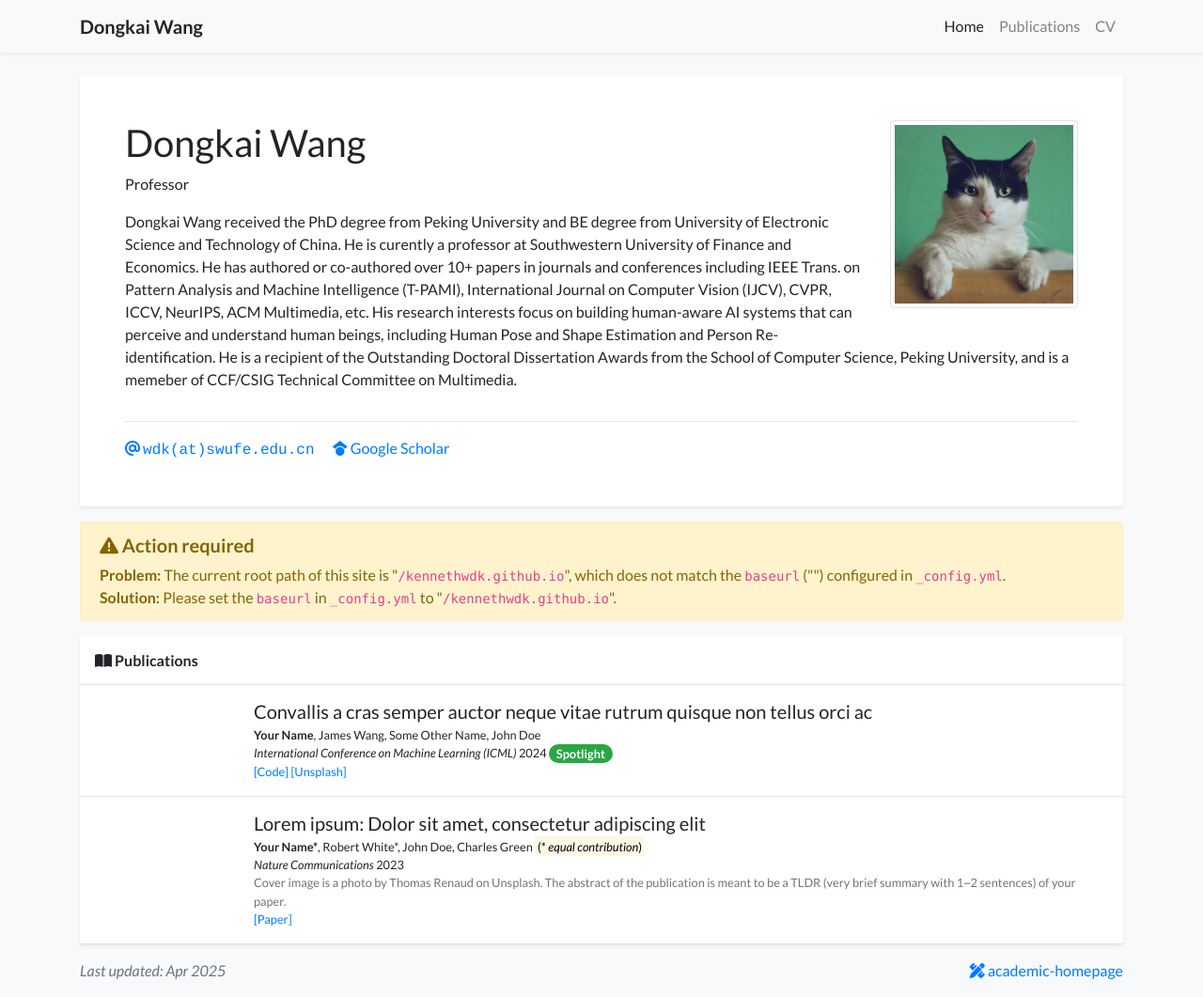
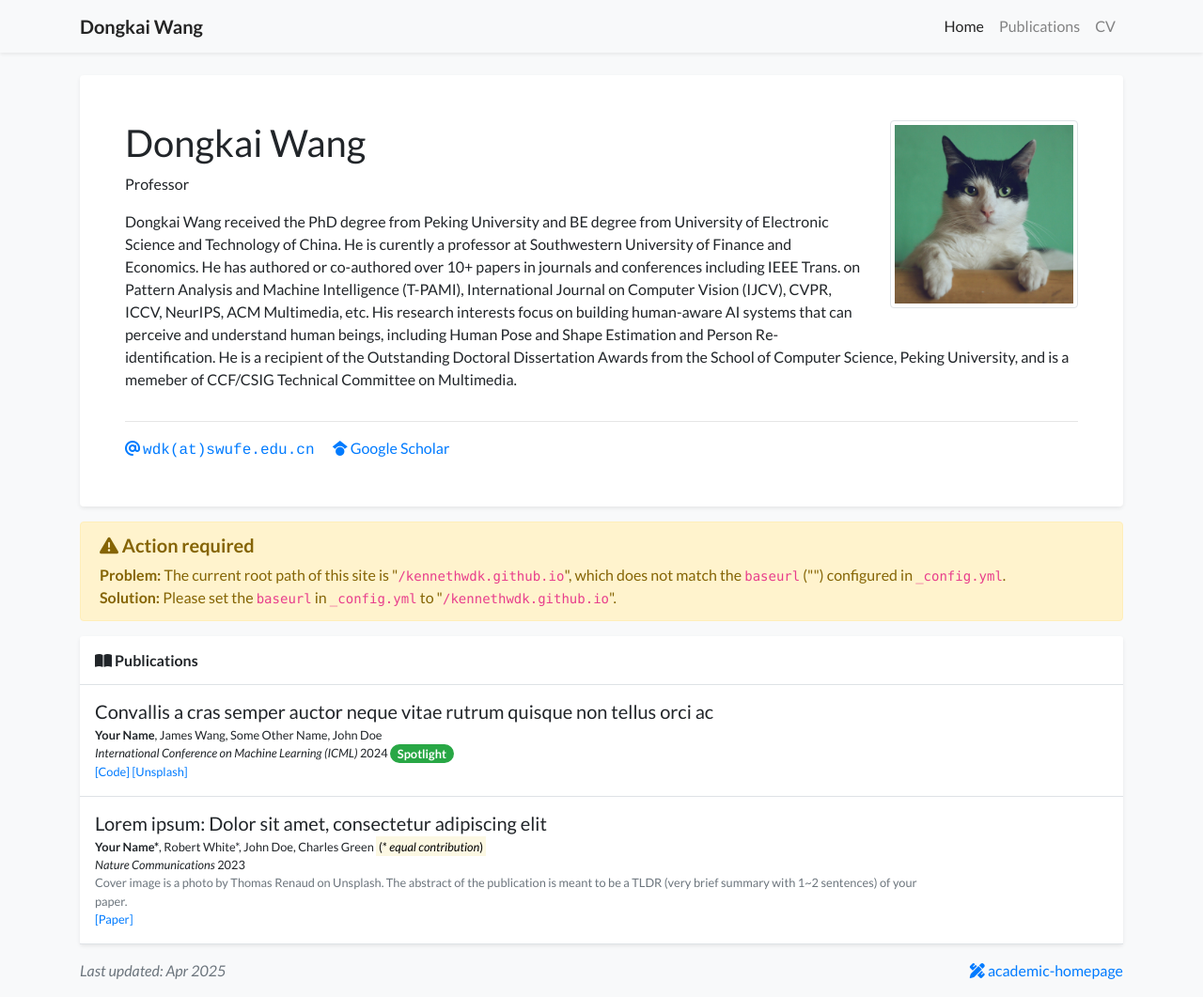
Before and after one commit to kennethwdk/kennethwdk.github.io, a Jekyll site: the page built from index.html, in a window 1280 px wide and 1061 px high. Shown: the whole window at 94% size. Built offline with Jekyll 4.4.1, drawn with Linux system fonts in a browser that asks for light colours; nearby versions of some CDN libraries; a style sheet for code colours, icons or effects is not loaded.

Commit message:
update pub

```diff
--- a/_includes/widgets/publication_item.html
+++ b/_includes/widgets/publication_item.html
@@ -1,14 +1,14 @@
 {% assign item = include.item %}
 <div class="d-none d-md-block">
     <div class="row no-gutters {% unless include.hide_bottom_border %}border-bottom{% endunless %} border-gray">
-        <div class="col-md-3 col-xl-2 mb-md-0 p-md-3">
-            <!-- {%- if item.cover -%}
+        <!-- <div class="col-md-3 col-xl-2 mb-md-0 p-md-3">
+            {%- if item.cover -%}
             <img data-src="{{ item.cover | relative_url }}" alt="{{ item.title }}" class="lazy w-100 rounded-sm" src="{{ '/assets/images/empty_300x200.png' | relative_url }}">
             {%- else -%}
             <svg class="bubble-visual-hash lazy w-100 rounded-sm" data-bubble-visual-hash="{{ item.id }}" viewBox="0 0 300 200"></svg>
-            {%- endif -%} -->
-        </div>
-        <div class="col-md-9 col-xl-10 p-3 pl-md-0">
+            {%- endif -%}
+        </div> -->
+        <div class="col-md-9 col-xl-10 p-3">
             <h5 class="mt-0 mb-1 font-weight-normal">{{ item.title }}</h5>
             <p class="mt-0 mb-0 small">{% include widgets/author_list.html authors=item.authors %}</p>
             <p class="mt-0 mb-0 small">{{item.pub_pre}}<i>{{ item.pub }}</i>{{ item.pub_post }} {{ item.pub_date }} {{ item.pub_last }}</p>
```
